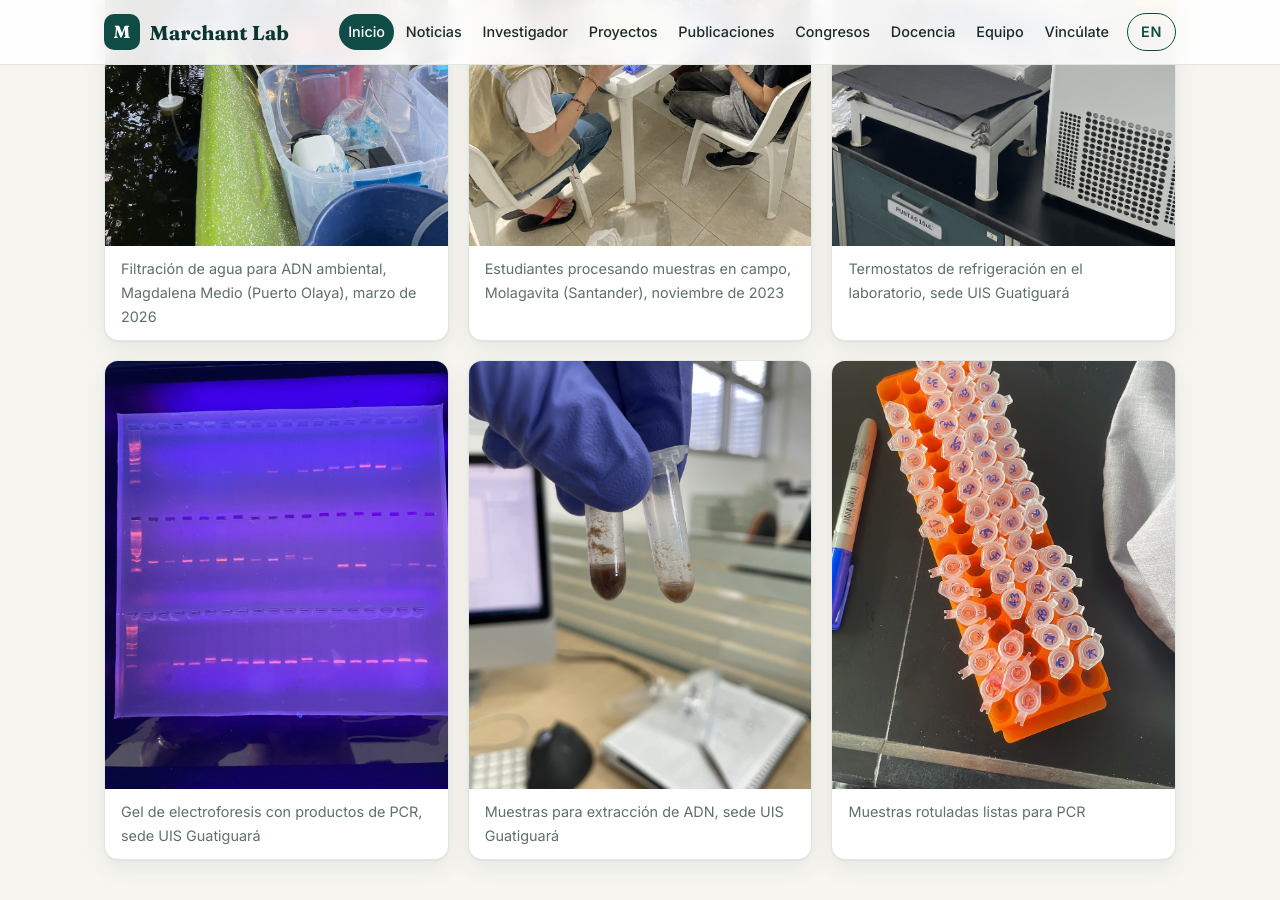
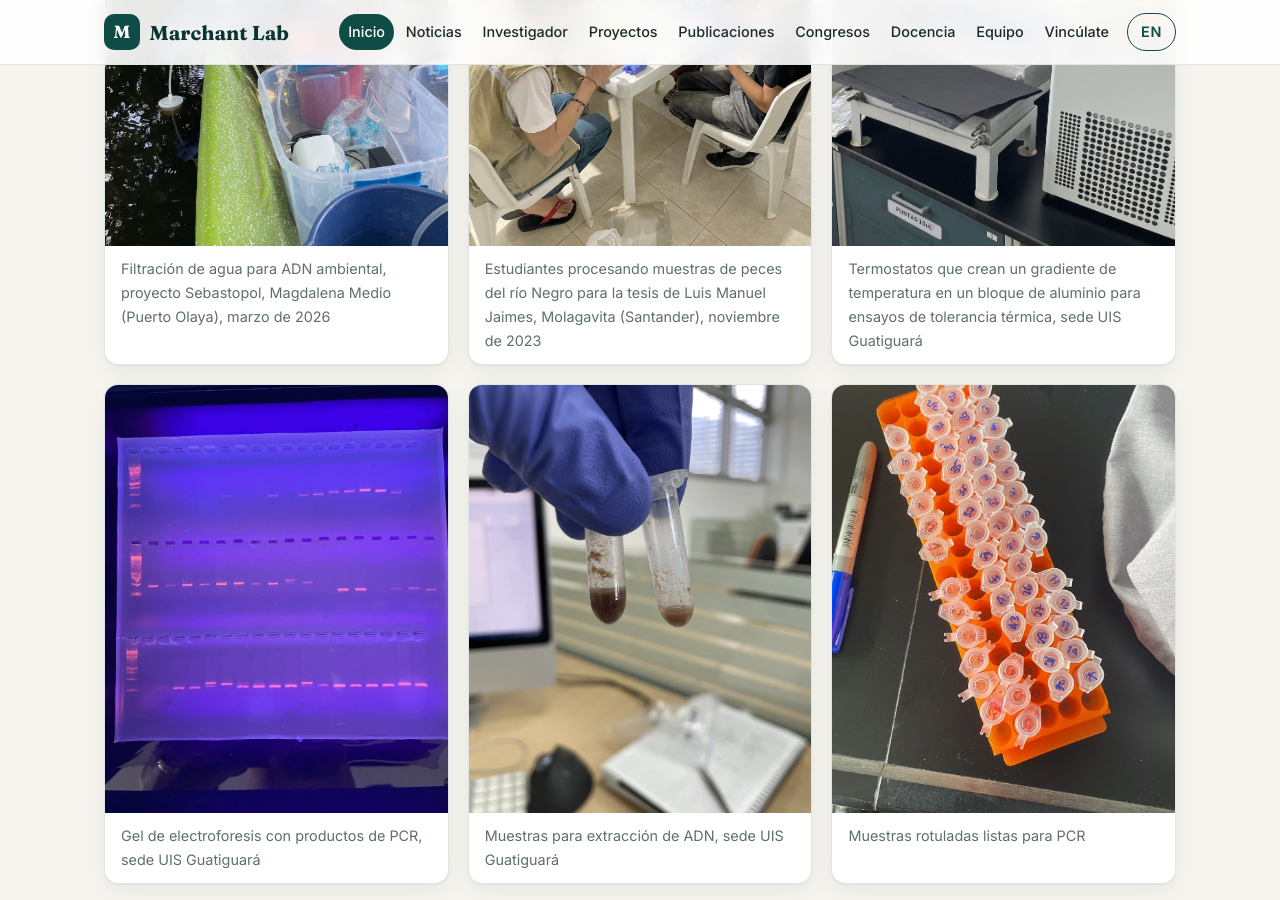
Before and after one commit to Marchant-Lab/marchant-lab-web, a Jekyll site: the page built from index.html, in a window 1280 px wide and 900 px high, scrolled down 1400 px. Built offline with Jekyll 4.4.1, drawn with Linux system fonts in a browser that asks for light colours; some of the changed text lies outside the part shown.

Commit message:
Precisa pies de foto (Sebastopol, tesis de Luis Manuel Jaimes, Diplomado, gradiente térmico) y agrega el sistema de gradiente térmico a infraestructura
Co-Authored-By: Claude Opus 5.5 <noreply@anthropic.com>

```diff
--- a/_data/galeria.yml
+++ b/_data/galeria.yml
@@ -6,7 +6,7 @@
   pie: Trabajo de campo en una cueva
 - foto: /assets/fotos/campo_edna_muestreo.jpg
   pagina: investigador
-  pie: Filtración de agua para ADN ambiental desde una lancha, Magdalena Medio (Puerto Olaya), marzo de 2026
+  pie: Filtración de agua para ADN ambiental desde una lancha, proyecto Sebastopol, Magdalena Medio (Puerto Olaya), marzo de 2026
 - foto: /assets/fotos/campo_edna_bombas.jpg
   pagina: investigador
   pie: Muestreo de ADN ambiental con bombas peristálticas
@@ -14,13 +14,13 @@
 # --- Portada: trabajo de campo y equipos (lugar y fecha según el GPS de cada foto)
 - foto: /assets/fotos/magdalena_edna_filtracion_2026.jpg
   pagina: inicio
-  pie: Filtración de agua para ADN ambiental, Magdalena Medio (Puerto Olaya), marzo de 2026
+  pie: Filtración de agua para ADN ambiental, proyecto Sebastopol, Magdalena Medio (Puerto Olaya), marzo de 2026
 - foto: /assets/fotos/molagavita_estudiantes_2023.jpg
   pagina: inicio
-  pie: Estudiantes procesando muestras en campo, Molagavita (Santander), noviembre de 2023
+  pie: Estudiantes procesando muestras de peces del río Negro para la tesis de Luis Manuel Jaimes, Molagavita (Santander), noviembre de 2023
 - foto: /assets/fotos/guatiguara_termostatos_2025.jpg
   pagina: inicio
-  pie: Termostatos de refrigeración en el laboratorio, sede UIS Guatiguará
+  pie: Termostatos que crean un gradiente de temperatura en un bloque de aluminio para ensayos de tolerancia térmica, sede UIS Guatiguará
 - foto: /assets/fotos/guatiguara_gel_pcr_2021.jpg
   pagina: inicio
   pie: Gel de electroforesis con productos de PCR, sede UIS Guatiguará
@@ -33,7 +33,7 @@
 # --- Equipo: varias personas trabajando
 - foto: /assets/fotos/guatiguara_practica_grupo_2026.jpg
   pagina: equipo
-  pie: Práctica de laboratorio con estudiantes, sede UIS Guatiguará, junio de 2026
+  pie: Práctica del Diplomado en identificación de plagas y patógenos en plantas (UIS – AGROSAVIA), sede UIS Guatiguará, junio de 2026
 - foto: /assets/fotos/guatiguara_pipeteo_2026.jpg
   pagina: equipo
-  pie: Trabajo en el laboratorio de biología molecular, sede UIS Guatiguará, junio de 2026
+  pie: Biología molecular en el Diplomado en identificación de plagas y patógenos en plantas (UIS – AGROSAVIA), sede UIS Guatiguará, junio de 2026
--- a/_data/infraestructura.yml
+++ b/_data/infraestructura.yml
@@ -13,6 +13,6 @@ grupos:
   - nombre: Almacenamiento de muestras
     equipos: [Ultracongelador de −86 °C (728 L), Congeladores y neveras, Máquina de hielo]
   - nombre: Equipos generales
-    equipos: [Balanza analítica (Ohaus Pioneer), pH-metro (Orion), Horno de secado]
+    equipos: ["Sistema de gradiente térmico (bloque de aluminio y termostatos) para ensayos de tolerancia térmica", Balanza analítica (Ohaus Pioneer), pH-metro (Orion), Horno de secado]
   - nombre: En alianza con AGROSAVIA (Parque Tecnológico Guatiguará)
     equipos: ["Secuenciador Oxford Nanopore PromethION 2 Solo", "Estación de cómputo para basecalling: AMD Ryzen Threadripper PRO 5975WX (32 núcleos, 64 hilos)", 512 GB de memoria RAM, GPU NVIDIA GeForce RTX 4090 (24 GB), "24 TB de almacenamiento (SSD, HDD y NVMe)"]
--- a/_data/traduccion_en.yml
+++ b/_data/traduccion_en.yml
@@ -216,12 +216,13 @@
 "Publicamos en Scientific Data CaVFish-MORPH, con 13 rasgos morfológicos medidos automáticamente en fotografías de 2.910 peces vivos de 526 especies, el 31 % de la ictiofauna de los Andes colombianos. Es parte del doctorado de José Luis Poveda Cuéllar.": "We published CaVFish-MORPH in Scientific Data: 13 morphological traits measured automatically from photographs of 2,910 live fish of 526 species, 31% of the ichthyofauna of the Colombian Andes. It is part of José Luis Poveda Cuéllar's PhD."
 "Trabajo de campo en una cueva": "Fieldwork in a cave"
 "Muestreo de ADN ambiental con bombas peristálticas": "Environmental DNA sampling with peristaltic pumps"
-"Filtración de agua para ADN ambiental desde una lancha, Magdalena Medio (Puerto Olaya), marzo de 2026": "Filtering water for environmental DNA from a boat, Middle Magdalena (Puerto Olaya), March 2026"
-"Filtración de agua para ADN ambiental, Magdalena Medio (Puerto Olaya), marzo de 2026": "Filtering water for environmental DNA, Middle Magdalena (Puerto Olaya), March 2026"
-"Estudiantes procesando muestras en campo, Molagavita (Santander), noviembre de 2023": "Students processing samples in the field, Molagavita (Santander), November 2023"
-"Termostatos de refrigeración en el laboratorio, sede UIS Guatiguará": "Refrigerated circulators in the lab, UIS Guatiguará campus"
 "Gel de electroforesis con productos de PCR, sede UIS Guatiguará": "Electrophoresis gel with PCR products, UIS Guatiguará campus"
 "Muestras para extracción de ADN, sede UIS Guatiguará": "Samples for DNA extraction, UIS Guatiguará campus"
 "Muestras rotuladas listas para PCR": "Labeled samples ready for PCR"
-"Práctica de laboratorio con estudiantes, sede UIS Guatiguará, junio de 2026": "Lab practical with students, UIS Guatiguará campus, June 2026"
-"Trabajo en el laboratorio de biología molecular, sede UIS Guatiguará, junio de 2026": "Work in the molecular biology lab, UIS Guatiguará campus, June 2026"
+"Filtración de agua para ADN ambiental, proyecto Sebastopol, Magdalena Medio (Puerto Olaya), marzo de 2026": "Filtering water for environmental DNA, Sebastopol project, Middle Magdalena (Puerto Olaya), March 2026"
+"Filtración de agua para ADN ambiental desde una lancha, proyecto Sebastopol, Magdalena Medio (Puerto Olaya), marzo de 2026": "Filtering water for environmental DNA from a boat, Sebastopol project, Middle Magdalena (Puerto Olaya), March 2026"
+"Estudiantes procesando muestras de peces del río Negro para la tesis de Luis Manuel Jaimes, Molagavita (Santander), noviembre de 2023": "Students processing fish samples from the Negro River for Luis Manuel Jaimes's thesis, Molagavita (Santander), November 2023"
+"Termostatos que crean un gradiente de temperatura en un bloque de aluminio para ensayos de tolerancia térmica, sede UIS Guatiguará": "Circulators that create a temperature gradient in an aluminum block for thermal tolerance assays, UIS Guatiguará campus"
+"Práctica del Diplomado en identificación de plagas y patógenos en plantas (UIS – AGROSAVIA), sede UIS Guatiguará, junio de 2026": "Practical session of the diploma course on plant pest and pathogen identification (UIS – AGROSAVIA), UIS Guatiguará campus, June 2026"
+"Biología molecular en el Diplomado en identificación de plagas y patógenos en plantas (UIS – AGROSAVIA), sede UIS Guatiguará, junio de 2026": "Molecular biology in the diploma course on plant pest and pathogen identification (UIS – AGROSAVIA), UIS Guatiguará campus, June 2026"
+"Sistema de gradiente térmico (bloque de aluminio y termostatos) para ensayos de tolerancia térmica": "Thermal gradient system (aluminum block and circulators) for thermal tolerance assays"
```
